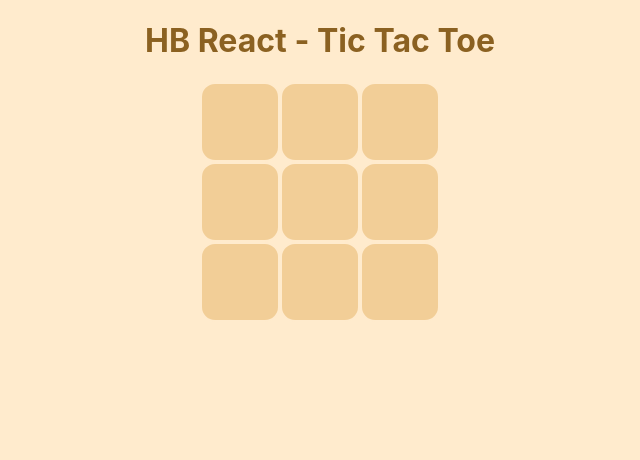
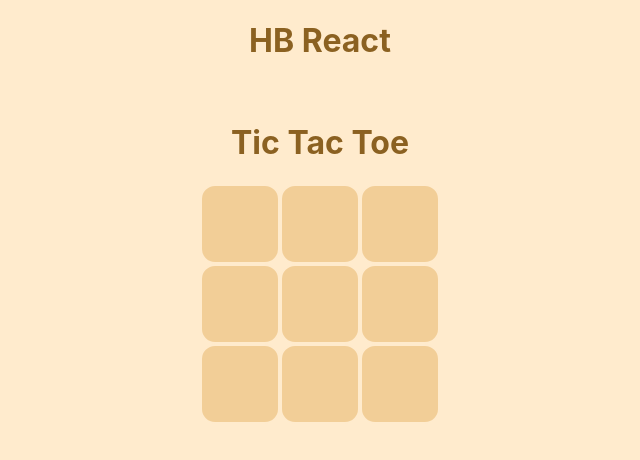
Before and after one commit to Heimatbrot/heimatbrotreact, a React (Create React App) app: page / in a window 1280 px wide. Shown: the top 460 px of the page, without its empty margins (320-960 px from the left). Built offline with nearby package versions, Linux system fonts and the light colour scheme.

Commit message:
update all

```diff
--- a/src/App.js
+++ b/src/App.js
@@ -19,8 +19,8 @@ function play(field) {
 
 function App() {
   return (
-    <div className="center" id="gamegriddiv">
-      <h1>HB React - Tic Tac Toe</h1>
+    <div className="center">
+      <h1>HB React</h1><br></br><h1>Tic Tac Toe</h1>
       <button className="gamegrid" id='but0' onClick={(event) => play(event.target)}> </button>
       <button className="gamegrid" id='but1' onClick={(event) => play(event.target)}> </button>
       <button className="gamegrid" id='but2' onClick={(event) => play(event.target)}> </button><br></br>
```
